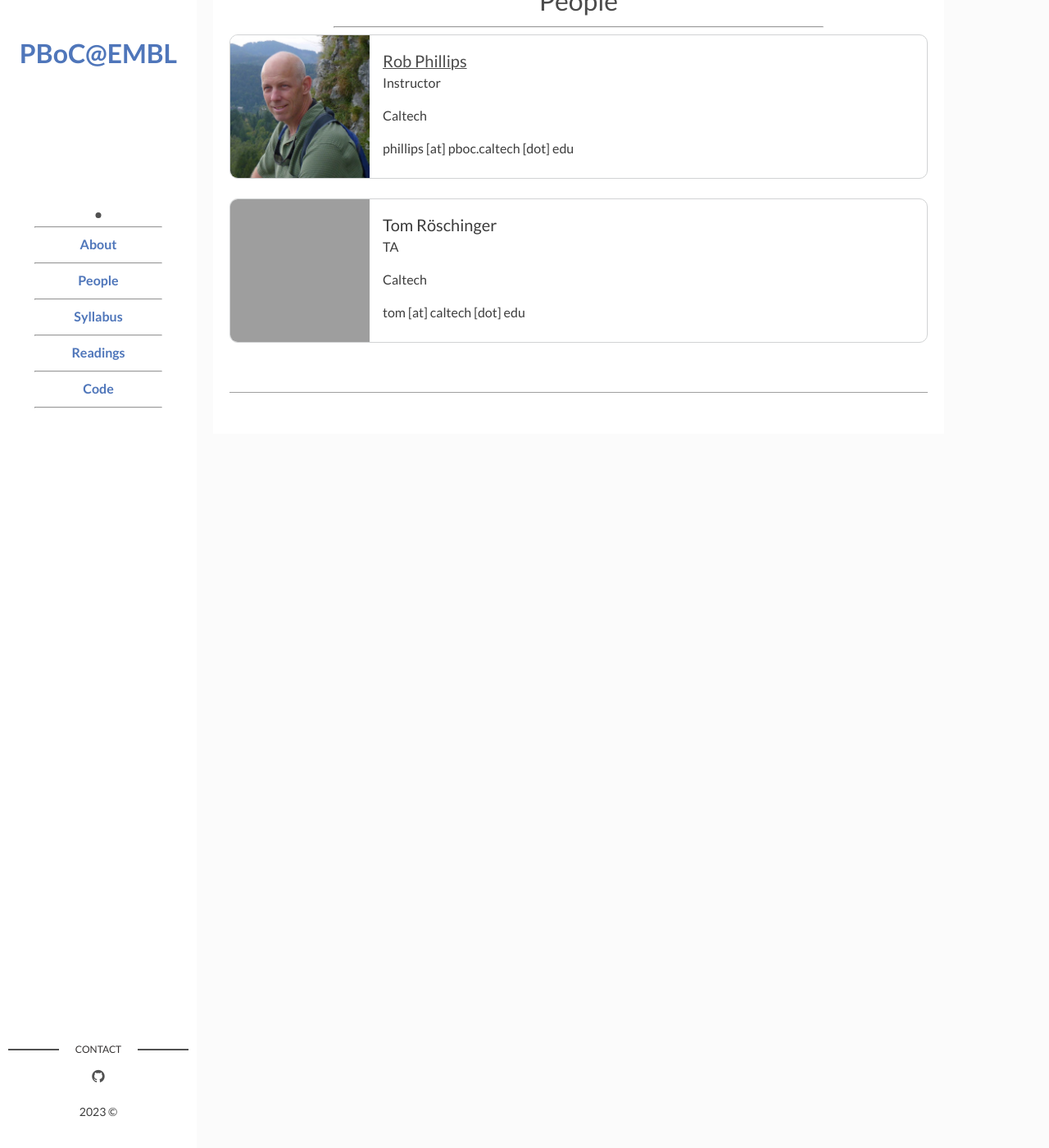
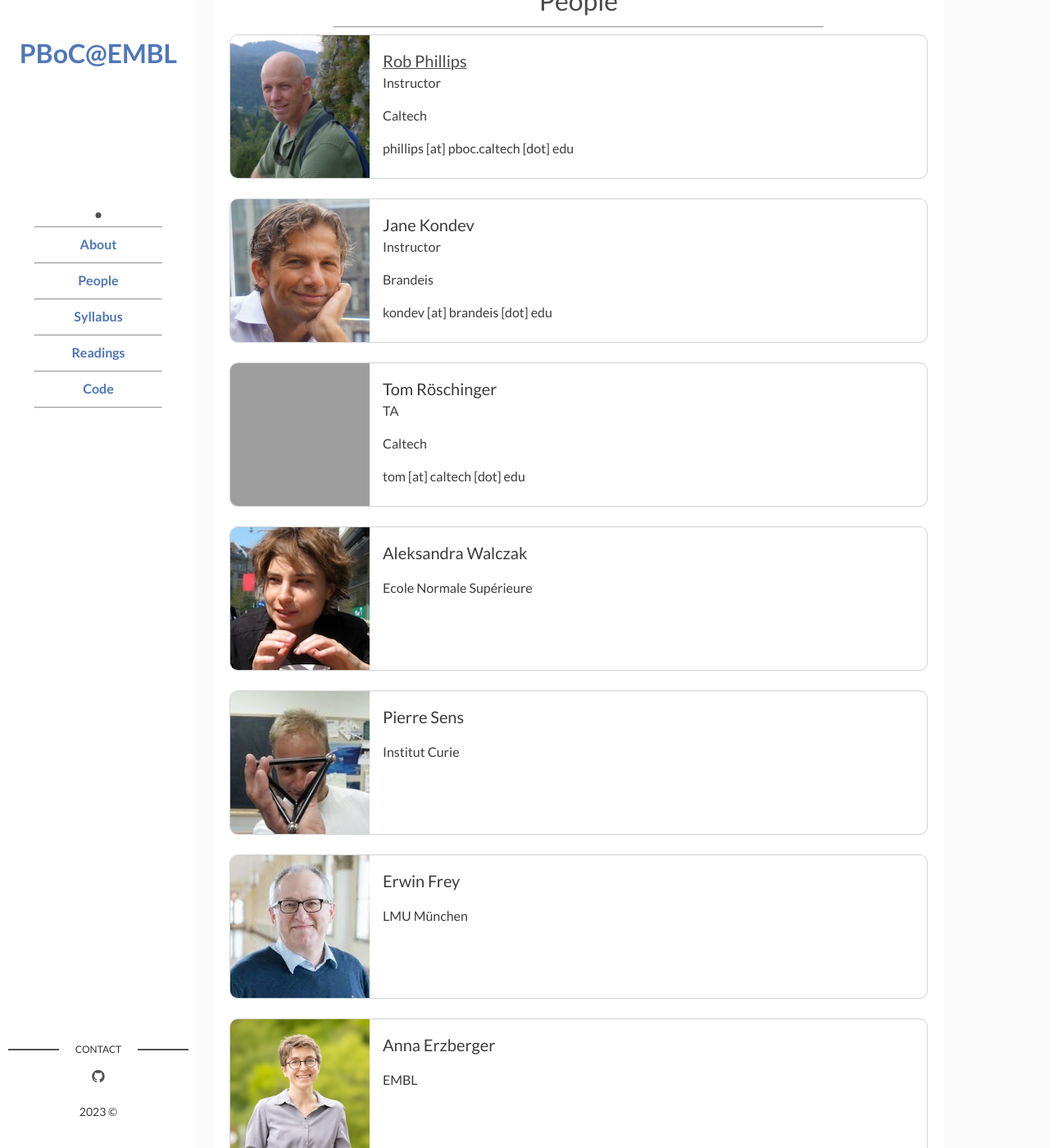
Before and after one commit to RPGroup-PBoC/embl_pboc_2023, a Jekyll site: the page built from page01_people.md, in a window 1280 px wide and 1400 px high, scrolled down 270 px. Shown: the whole window at 82% size. Built offline with Jekyll 4.4.1, drawn with Linux system fonts in a browser that asks for light colours; before the commit the page ends 900 px from its top, so only the background shows below that; some of the changed text lies outside the part shown; grey boxes are pictures that could not be loaded.

```diff
--- a/_data/people.yaml
+++ b/_data/people.yaml
@@ -17,8 +17,45 @@
   institute: Caltech
 
 - author:
+  name: Jane Kondev
+  title: Instructor
+  img: kondev.jpg
+  email: "kondev [at] brandeis [dot] edu"
+  institute: Brandeis
+
+- author:
   name: Tom Röschinger
   img: troeschi.jpg
   title: TA
   email: tom [at] caltech [dot] edu
   institute: Caltech
+
+- speaker:
+  name: Aleksandra Walczak
+  img: aleks.jpg
+  day: Monday
+  institute: Ecole Normale Supérieure
+
+- speaker:
+  name: Pierre Sens
+  img: pierre.jpg
+  day: Tuesday
+  institute: Institut Curie
+
+- speaker:
+  name: Erwin Frey
+  img: erwin.jpg
+  day: Wednesday
+  institute: LMU München
+
+- speaker:
+  name: Anna Erzberger
+  img: erzberger.jpg
+  day: Thursday
+  institute: EMBL
+
+- speaker:
+  name: Thomas Lecuit
+  img: thomas.jpg
+  day: Friday
+  institute: Aix-Marseille Université
```
Also changed, not shown: _data/about.yaml (+1 -15 lines), _data/syllabus.yaml (+5 -5 lines), assets/img/people/aleks.jpg (added), assets/img/people/erwin.jpg (added), assets/img/people/erzberger.jpg (added), assets/img/people/kondev.jpg (added), assets/img/people/pierre.jpg (added), assets/img/people/thomas.jpg (added), 1 other file.
